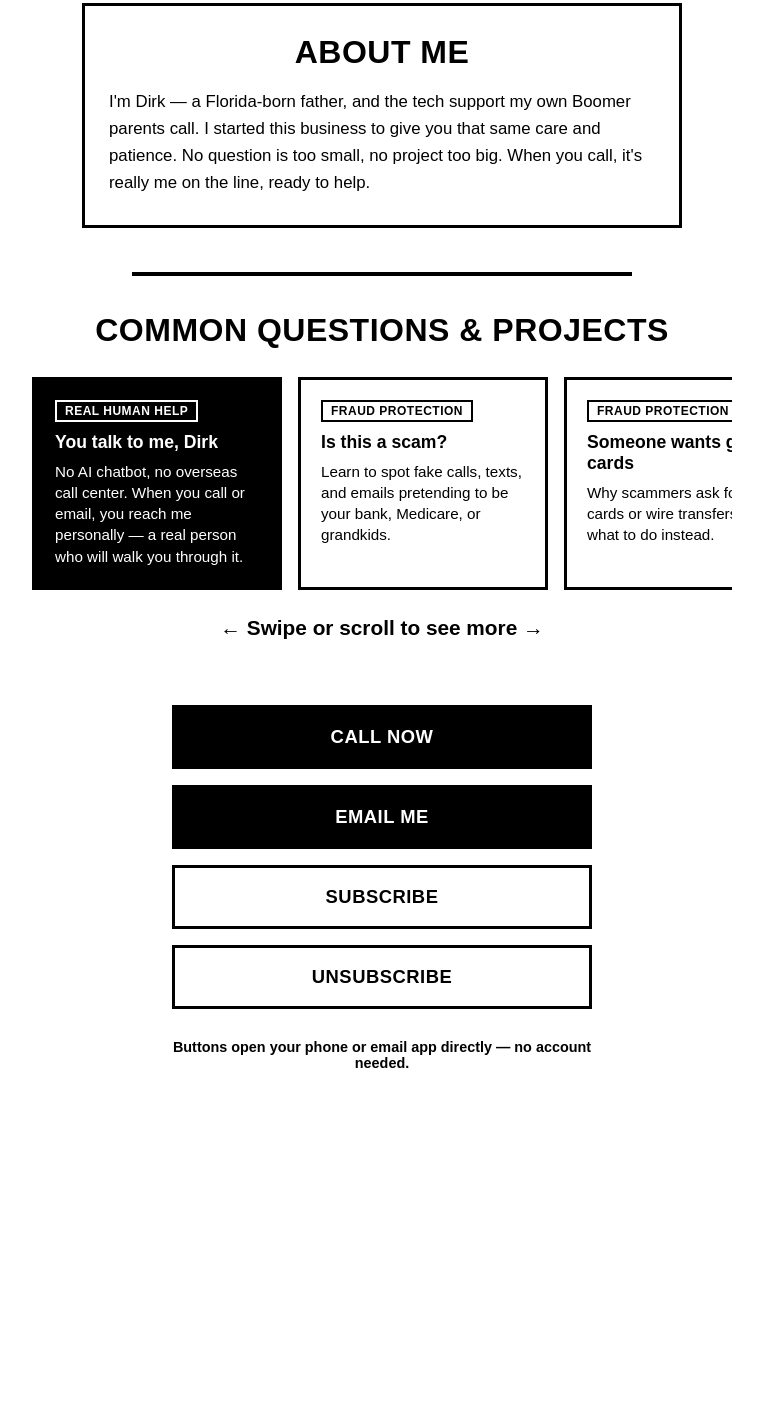
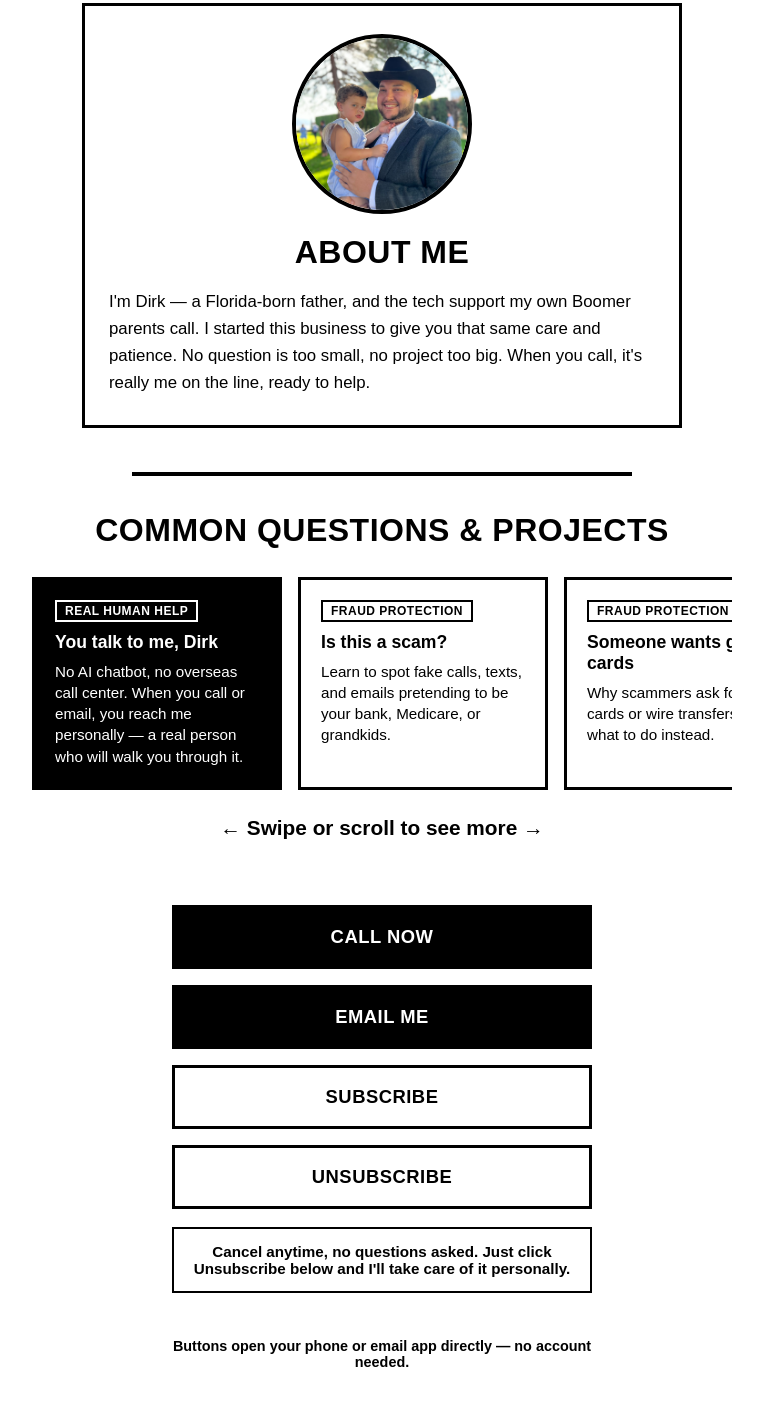
Before and after one commit to dfrazel/ai-boomer-help, a plain HTML site: page index.html in a window 1280 px wide. Shown: the part 312-1718 px from the top of the page, without its empty margins (258-1021 px from the left). Before the commit the page ends 1457 px from the top, so only its background shows below. Drawn offline with Linux system fonts and the light colour scheme.

Commit message:
Add files via upload

```diff
--- a/index.html
+++ b/index.html
@@ -94,6 +94,16 @@
     margin-bottom: 44px;
     border: 3px solid var(--ink);
     padding: 28px 24px;
+  }
+
+  .about-photo {
+    display: block;
+    width: 180px;
+    height: 180px;
+    object-fit: cover;
+    border: 4px solid var(--ink);
+    border-radius: 50%;
+    margin: 0 auto 20px;
   }
 
   .about-heading {
@@ -250,6 +260,16 @@
     max-width: 420px;
   }
 
+  .cancel-policy {
+    margin-top: 18px;
+    font-size: 0.95rem;
+    font-weight: 700;
+    text-align: center;
+    max-width: 420px;
+    border: 2px solid var(--ink);
+    padding: 14px 16px;
+  }
+
   /* Subscribe modal */
   .modal-overlay {
     display: none;
@@ -309,6 +329,7 @@
   <div class="divider"></div>
 
   <section class="about-section">
+    <img class="about-photo" src="dirk-photo.jpg" alt="Dirk Frazel">
     <h2 class="about-heading">About Me</h2>
     <p>I'm Dirk — a Florida-born father, and the tech support my own Boomer parents call. I started this business to give you that same care and patience. No question is too small, no project too big. When you call, it's really me on the line, ready to help.</p>
   </section>
@@ -396,6 +417,8 @@
     <a class="btn btn-outline" href="mailto:dfrazel@gmail.com?subject=Unsubscribe&body=Please%20remove%20me%20from%20your%20list.">Unsubscribe</a>
   </div>
 
+  <p class="cancel-policy">Cancel anytime, no questions asked. Just click Unsubscribe below and I'll take care of it personally.</p>
+
   <p class="note">Buttons open your phone or email app directly — no account needed.</p>
 
   <!-- Subscribe Modal with Stripe Pricing Table -->
```
Also changed, not shown: dirk-photo.jpg (added).
